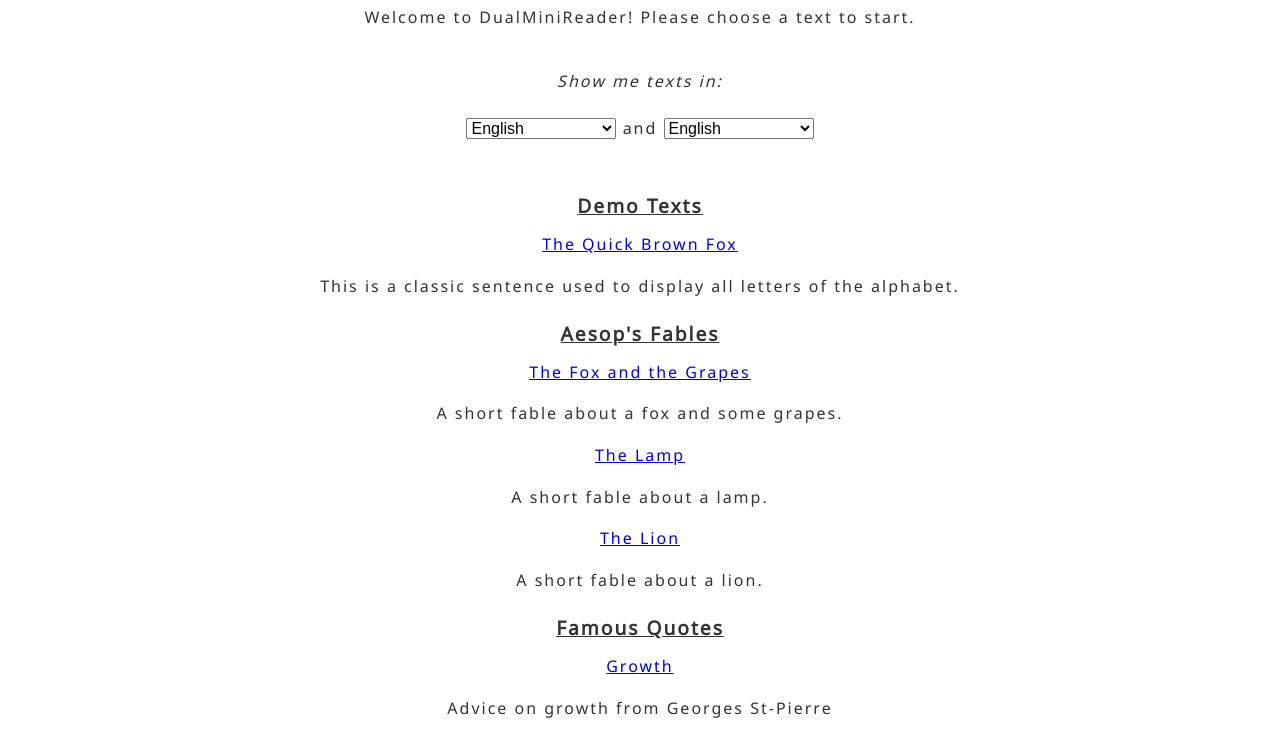
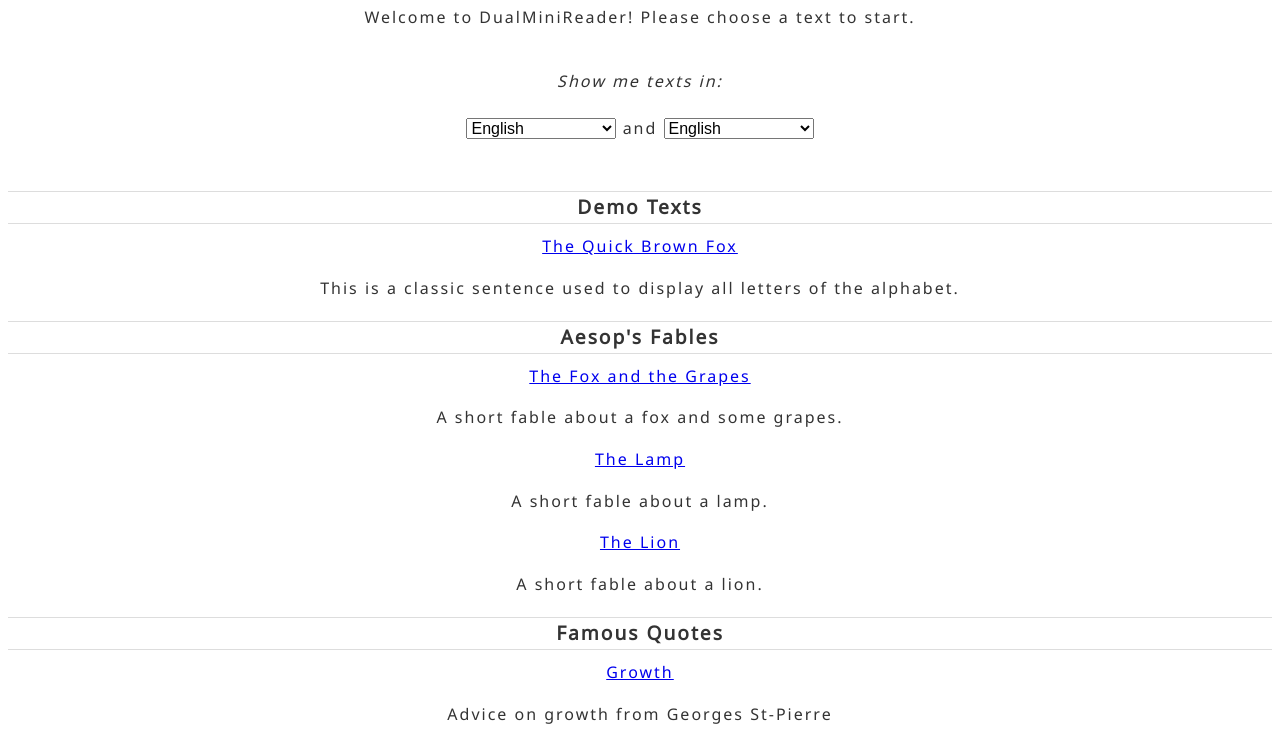
Before and after one commit to pauldelaq/dualminireader, a plain HTML site: page index.html in a window 1280 px wide. Shown: the part 73-816 px from the top of the page. Drawn offline with Linux system fonts and the light colour scheme.

Commit message:
modified index page styles

```diff
--- a/css/reader.css
+++ b/css/reader.css
@@ -205,7 +205,8 @@ h2 {
   margin-top: 20px;
   margin-bottom: 10px;
   color: #333; /* Adjust color as needed */
-  text-decoration: underline;
+  border-bottom: 1px solid #ddd;
+  border-top: 1px solid #ddd;
 }
 
 .centered-content {
```
